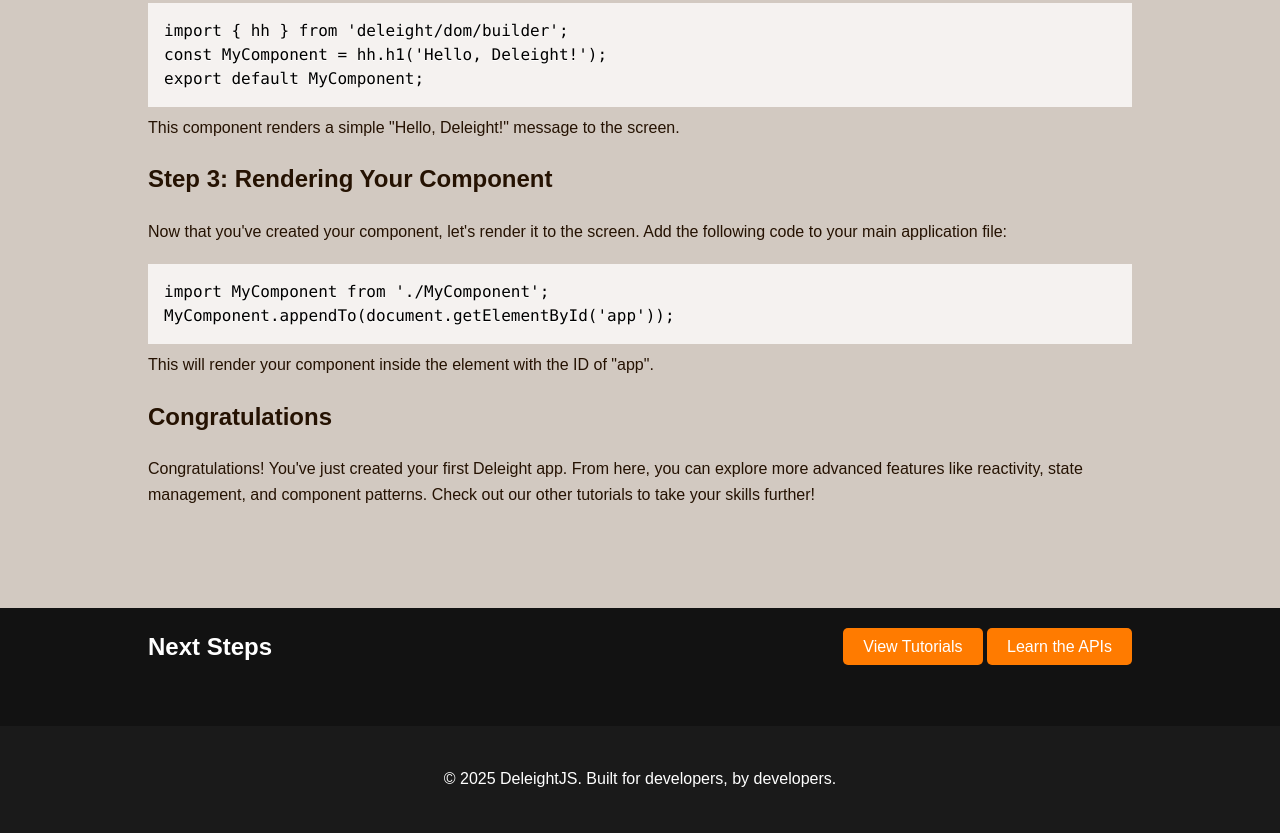
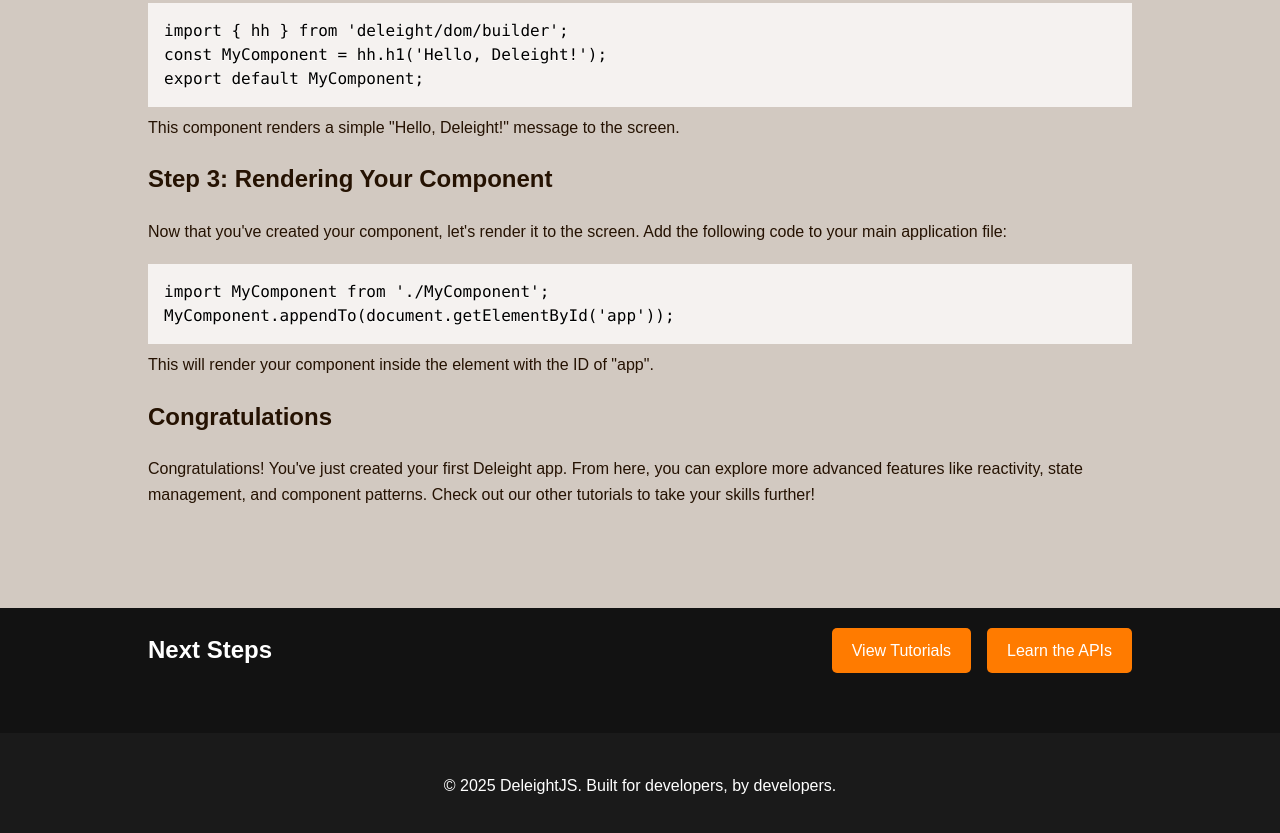
Before and after one commit to mksunny1/deleightjs, a plain HTML site: page index.html in a window 1280 px wide. Shown: the part 1878-2711 px from the top of the page. Drawn offline with nearby package versions, Linux system fonts and the light colour scheme.

Commit message:
Small design fixes

```diff
--- a/index.html
+++ b/index.html
@@ -132,7 +132,7 @@ MyComponent.appendTo(document.getElementById('app'));</code></pre>
     <section id="next-steps">
         <div class="container">
             <h2>Next Steps</h2>
-            <div>
+            <div class="actions">
                 <a href="https://github.com/mksunny1/deleight/blob/main/tutorials.md" class="cta-btn1">View Tutorials</a>
                 <a href="https://mksunny1.github.io/deleight-api-docs/main/modules/deleight.html" class="cta-btn1">Learn the APIs</a>
             </div>
--- a/styles.css
+++ b/styles.css
@@ -103,9 +103,17 @@ main, article {
     margin-top: 20px;
 }
 
+.actions {
+    display: grid;
+}
+
 @media screen and (min-width: 768px) {
     .features-grid {
         grid-template-columns: repeat(3, 1fr);
+    }
+    .actions {
+        display: flex;
+        gap: 1rem;
     }
 }
 
```
